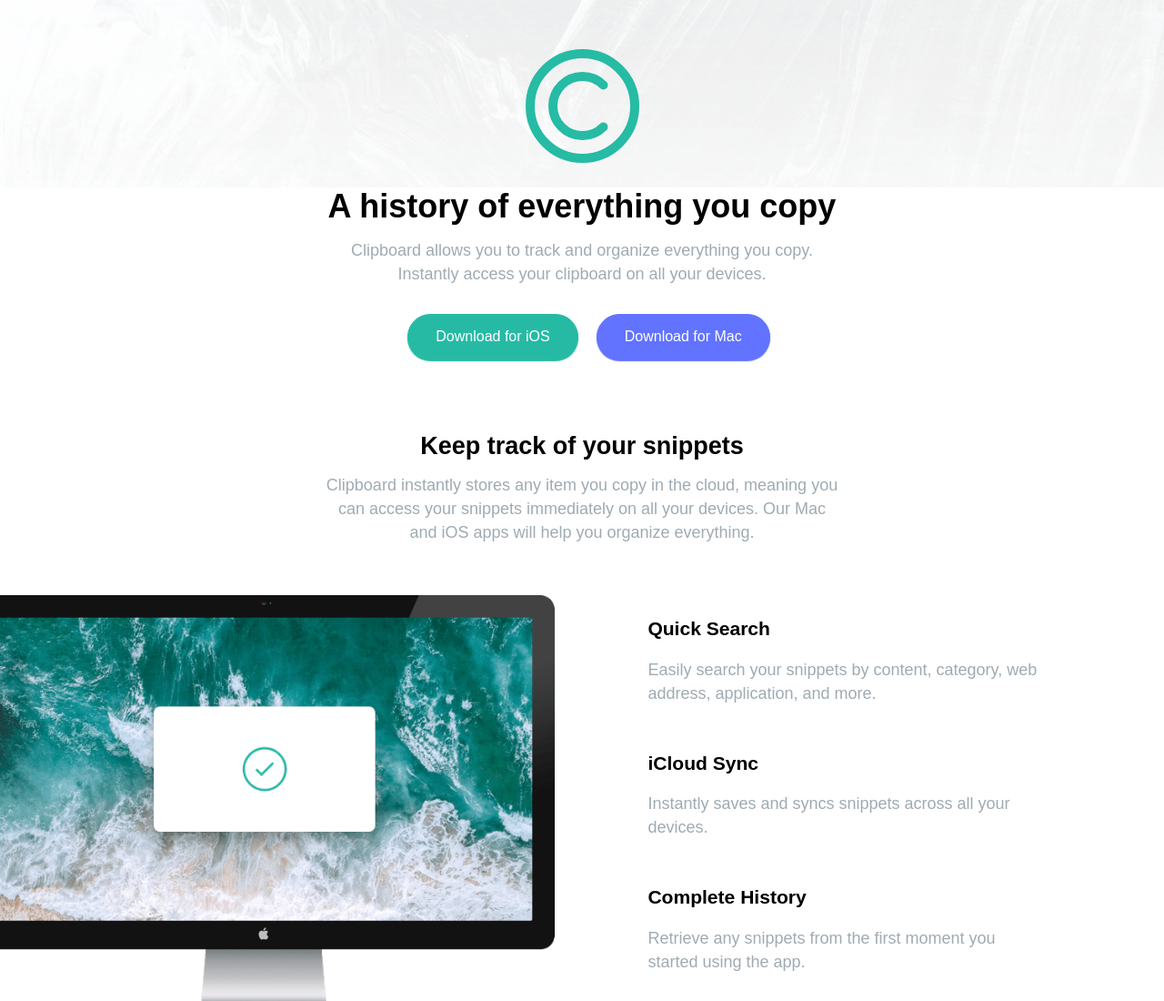
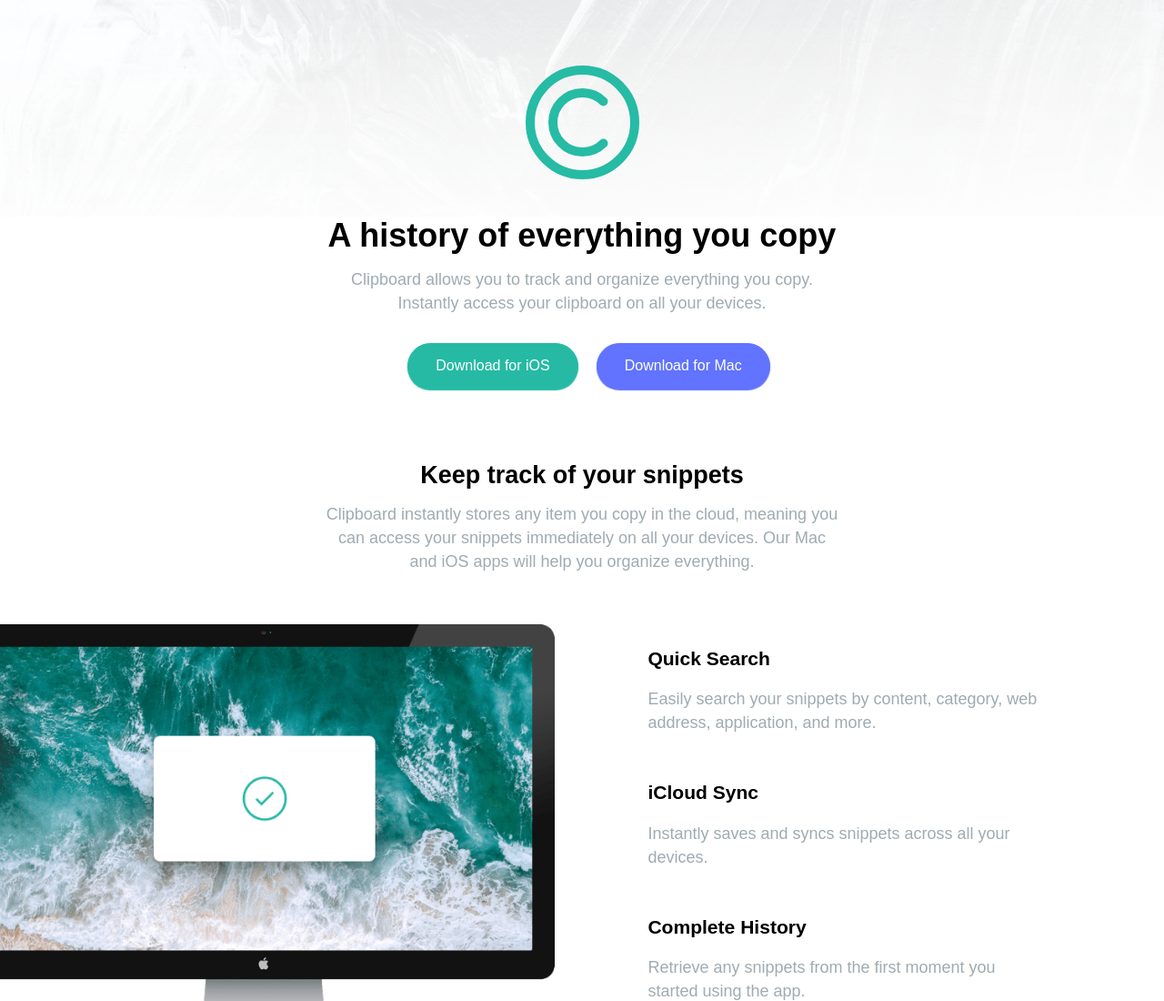
Before and after one commit to salsod-star/clipboard-landing-page, a plain HTML site: page index.html in a window 1280 px wide. Shown: the top 1100 px of the page at 91% size. Drawn offline with Linux system fonts and the light colour scheme; a web font is replaced by a local one.

Commit message:
Update style.css

```diff
--- a/css/style.css
+++ b/css/style.css
@@ -26,15 +26,15 @@ body{
 /*------------------------*/
 
 .bg-image {
-    background-image: linear-gradient(rgba(255, 255, 255, 0.4),
-                                     rgba(255, 255, 255, 0.2)),
+    background-image: linear-gradient(to bottom right, rgba(255, 255, 255, 0.1),
+                                     rgba(255, 255, 255, 0.7)),
                         url(../images/bg-header-desktop.png);
     background-size: cover;
     background-repeat: no-repeat;
     background-attachment: fixed;
     width: 100%;
     height: auto;
-    padding: 3em 0px 1.2em 0px;
+    padding: 4em 0px 2em 0px;
     text-align: center;
 }
 
```
